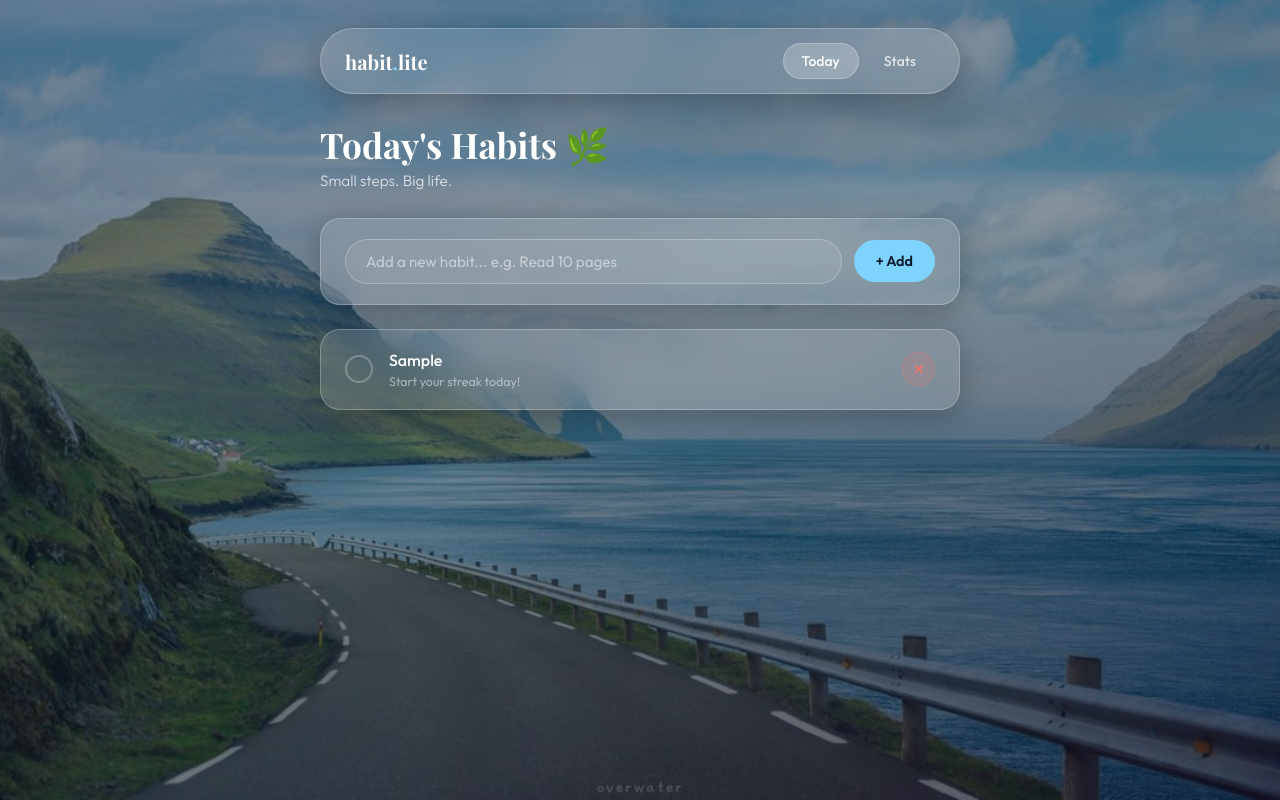
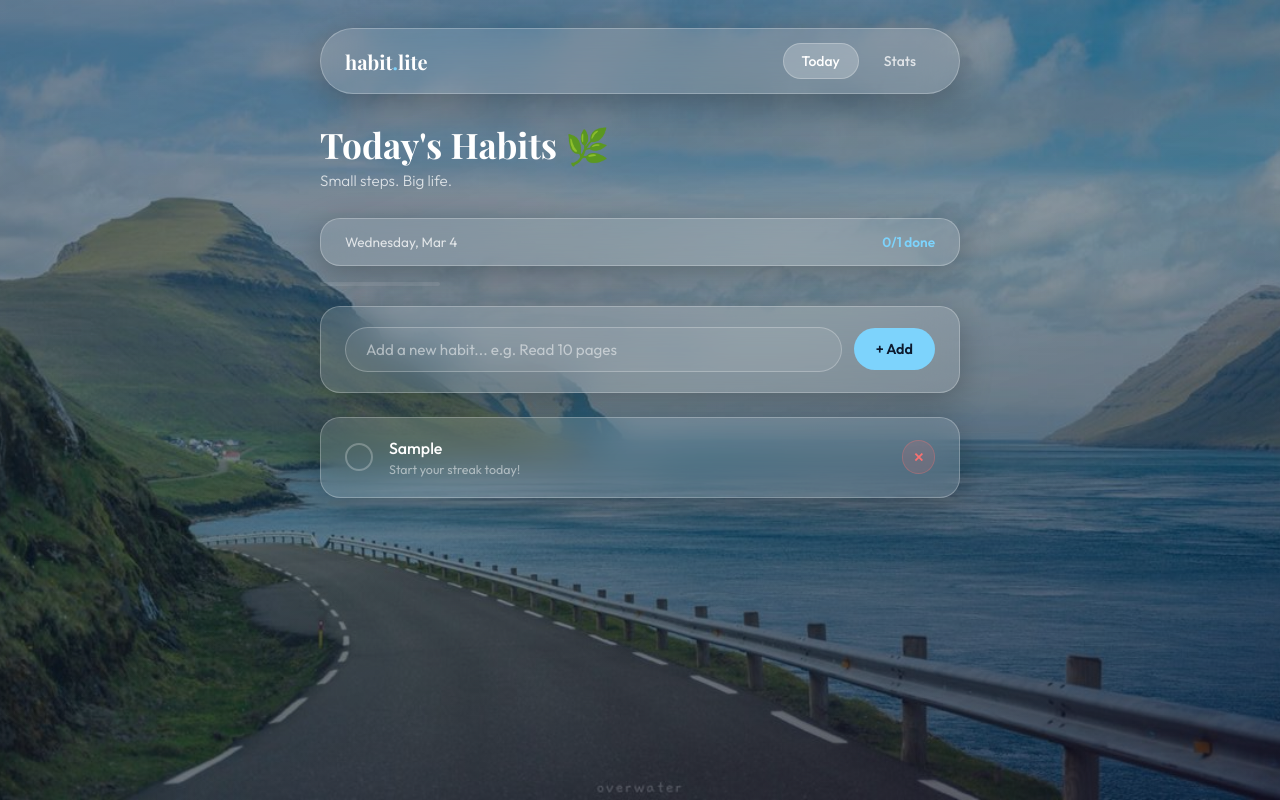
Before and after one commit to Jinaaaaks/habit-tracker-lite, a React (Vite) app: page / in a window 1280 px wide. Both pictures are taken after typing "Sample" into the empty fields and a click on the button "+ Add". Built offline with nearby package versions, Linux system fonts and the light colour scheme.

Commit message:
feat: add progress bar and today's completion banner

```diff
--- a/src/index.css
+++ b/src/index.css
@@ -259,3 +259,15 @@ body {
 .progress-bar-fill { height: 100%; background: linear-gradient(90deg, var(--accent), var(--success)); border-radius: 4px; transition: width 0.6s ease; }
 
 .stats-legend { text-align: center; margin-top: 28px; font-size: 0.78rem; color: var(--text-muted); }
+
+.today-banner {
+  padding: 14px 24px;
+  margin-bottom: 16px;
+  display: flex;
+  justify-content: space-between;
+  align-items: center;
+}
+
+.today-date { font-size: 0.85rem; color: var(--text-secondary); }
+
+.today-progress { font-size: 0.85rem; color: var(--accent); font-weight: 600; }
--- a/src/pages/Home.jsx
+++ b/src/pages/Home.jsx
@@ -2,7 +2,7 @@ import { useState } from 'react'
 import { useHabits } from '../useHabits'
 
 export default function Home() {
-  const { habits, addHabit, deleteHabit, toggleCheckIn, isCheckedToday, getStreak } = useHabits()
+  const { habits, addHabit, deleteHabit, toggleCheckIn, isCheckedToday, getStreak, todayCount, totalHabits } = useHabits()
 
   const [inputVal, setInputVal] = useState('')
 
@@ -15,13 +15,33 @@ export default function Home() {
     if (e.key === 'Enter') handleAdd()
   }
 
+  const todayLable = new Date().toLocaleDateString('en-US',{ weekday: 'long', month: 'short', day: 'numeric' })
+
   return (
     <div>
       <div className="page-header">
         <h1 className="page-title">Today's Habits 🌿</h1>
         <p className="page-subtitle">Small steps. Big life.</p>
       </div>
-
+      {/* Today Banner */}
+      {totalHabits > 0 && (
+        <div className="today-banner glass">
+          <span className="today-date">{todayLable}</span>
+            <span className="today-progress">
+              {todayCount}/{totalHabits} done
+              {todayCount === totalHabits ? ' 🎉' : ''}
+            </span>
+      </div>
+      )}
+      {/*Progress Bar */}
+      {totalHabits > 0 && (
+        <div className="progress-bar-wrap" style={{ marginBottom: '20px' }}>
+          <div
+            className="progress-bar-fill"
+            style={{ width: `${(todayCount / totalHabits) * 100}%` }}
+          />
+        </div>
+      )}
       <div className="add-form glass">
         <input
             className="add-input"
```
